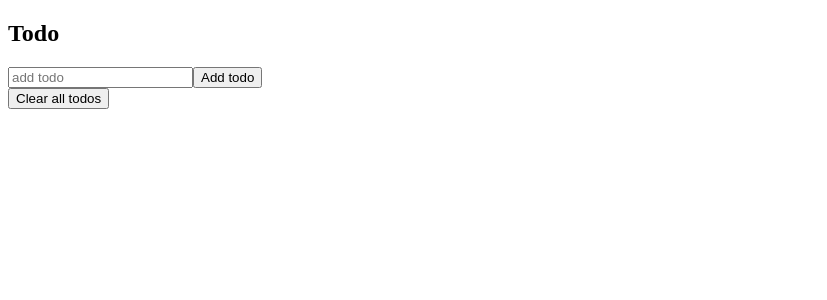
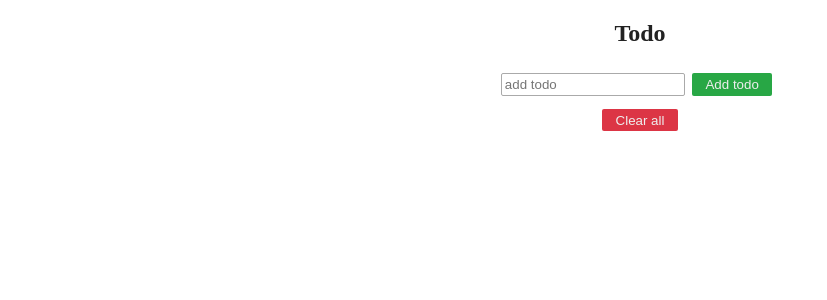
Before and after one commit to rbastiansch/todo-list, a React app: page / in a window 1280 px wide. Shown: the top 300 px of the page, without its empty margins (0-827 px from the left). Built offline with nearby package versions, Linux system fonts and the light colour scheme.

Commit message:
add style components

```diff
--- a/src/components/AddTodo.js
+++ b/src/components/AddTodo.js
@@ -13,43 +13,14 @@ class AddTodo extends Component {
     this.props.addTodo(text);
   }
 
-  removeTodo(id) {
-    this.props.removeTodo(id);
-  }
-
-  clearTodos() {
-    this.props.clearTodos();
-  }
-
   render() {
-    const { values } = this.props;
-    const checkObject = !(Object.keys(values).length === 0 && values.constructor === Object);
     return (
-      <div>
+      <div className="add-todo">
         <input type="text" placeholder="add todo"
                onChange={event => this.setState({text: event.target.value})} />
-        <button type="button"
+        <button className="button" type="button"
                 onClick={() => this.addTodo()} >Add todo
         </button>
-        {
-          checkObject ?
-            values.map((value, key) => {
-              return (
-                <div key={key}>
-                  <p>{value.text}</p>
-                  <button type="button"
-                          onClick={() => this.removeTodo(value.id)} >remove Todo
-                  </button>
-                </div>
-              )
-            })
-          : null
-        }
-        <div>
-          <button type="button"
-                  onClick={() => this.clearTodos()}>Clear all todos
-          </button>
-        </div>
       </div>
     )
   }
--- a/src/components/App.js
+++ b/src/components/App.js
@@ -1,17 +1,19 @@
 import React, { Component } from 'react';
 
 import AddTodo from './AddTodo';
+import TodoList from './TodoList';
+import '../stylesheets/style.scss';
 
 class App extends Component {
   render() {
     const { values, addTodo, removeTodo, clearTodos } = this.props;
     return (
-      <div>
-        <h2>Todo</h2>
-        <AddTodo values={values}
-                 addTodo={addTodo}
-                 removeTodo={removeTodo}
-                 clearTodos={clearTodos}
+      <div className="app">
+        <h2 className="title">Todo</h2>
+        <AddTodo addTodo={addTodo} />
+        <TodoList values={values}
+                  removeTodo={removeTodo}
+                  clearTodos={clearTodos}
         />
       </div>
     )
--- /dev/null
+++ b/src/components/TodoItem.js
@@ -0,0 +1,21 @@
+import React, { Component } from 'react';
+
+class TodoItem extends Component {
+  removeTodo(id) {
+    this.props.removeTodo(id);
+  }
+
+  render() {
+    const { value } = this.props;
+    return (
+      <div className="todo-item">
+        <p>{value.text}</p>
+        <button className="button" type="button"
+                onClick={() => this.removeTodo(value.id)} >Remove
+        </button>
+      </div>
+    )
+  }
+}
+
+export default TodoItem;
--- /dev/null
+++ b/src/components/TodoList.js
@@ -0,0 +1,34 @@
+import React, { Component } from 'react';
+import TodoItem from './TodoItem';
+
+class TodoList extends Component {
+  clearTodos() {
+    this.props.clearTodos();
+  }
+
+  render() {
+    const { values, removeTodo } = this.props;
+    const checkObject = !(Object.keys(values).length === 0 && values.constructor === Object);
+    return (
+      <div className="todo-list">
+        {
+          checkObject ?
+            values.map((value, key) => {
+              return (
+                <TodoItem key={key}
+                          value={value}
+                          removeTodo={removeTodo}
+                />
+              )
+            })
+          : null
+        }
+        <button className="button" type="button"
+                onClick={() => this.clearTodos()}>Clear all
+        </button>
+      </div>
+    )
+  }
+}
+
+export default TodoList;
--- /dev/null
+++ b/src/stylesheets/style.scss
@@ -0,0 +1,72 @@
+html {
+  font-size: 16px;
+}
+
+$margin: 1em;
+$border-size: 1px;
+$black: #222;
+$gray: #aaa;
+$white: #eee;
+$red: #dc3545;
+$green: #28a745;
+$blue: #007bff;
+
+@mixin border-radius($radius) {
+  -webkit-border-radius: $radius;
+  -moz-border-radius: $radius;
+  -ms-border-radius: $radius;
+  border-radius: $radius;
+}
+
+.button {
+  @include border-radius(2px);
+  margin: $margin / 2;
+  padding: calc(#{$margin} / 5 + #{$border-size}) $margin;
+  color: $black;
+  border: none;
+  outline: none;
+  cursor: pointer;
+}
+
+.app {
+  margin: 1em;
+  text-align: center;
+  .title {
+    color: $black;
+  }
+  .add-todo {
+    input {
+      @include border-radius(2px);
+      padding: $margin / 5;
+      border: solid $border-size $gray;
+      color: $black;
+    }
+    button {
+      background-color: $green;
+      color: $white;
+    }
+  }
+  .todo-list {
+    .todo-item {
+      display: flex;
+      flex-direction: row;
+      justify-content: center;
+      align-items: center;
+      box-shadow: 0px 0px 1px #aaa;
+      margin: $margin / 3 0;
+      p {
+        flex: 3;
+        color: $black;
+      }
+      button {
+        flex: 1;
+        background-color: $blue;
+        color: $white;
+      }
+    }
+    button {
+      background-color: $red;
+      color: $white;
+    }
+  }
+}
--- a/webpack.config.js
+++ b/webpack.config.js
@@ -24,6 +24,10 @@ module.exports = {
         exclude: /node_modules/,
         include: /src/,
         use: ['babel-loader']
+      },
+      {
+        test: /\.scss$/,
+        use: ['style-loader', 'css-loader', 'sass-loader']
       }
     ]
   }
```
